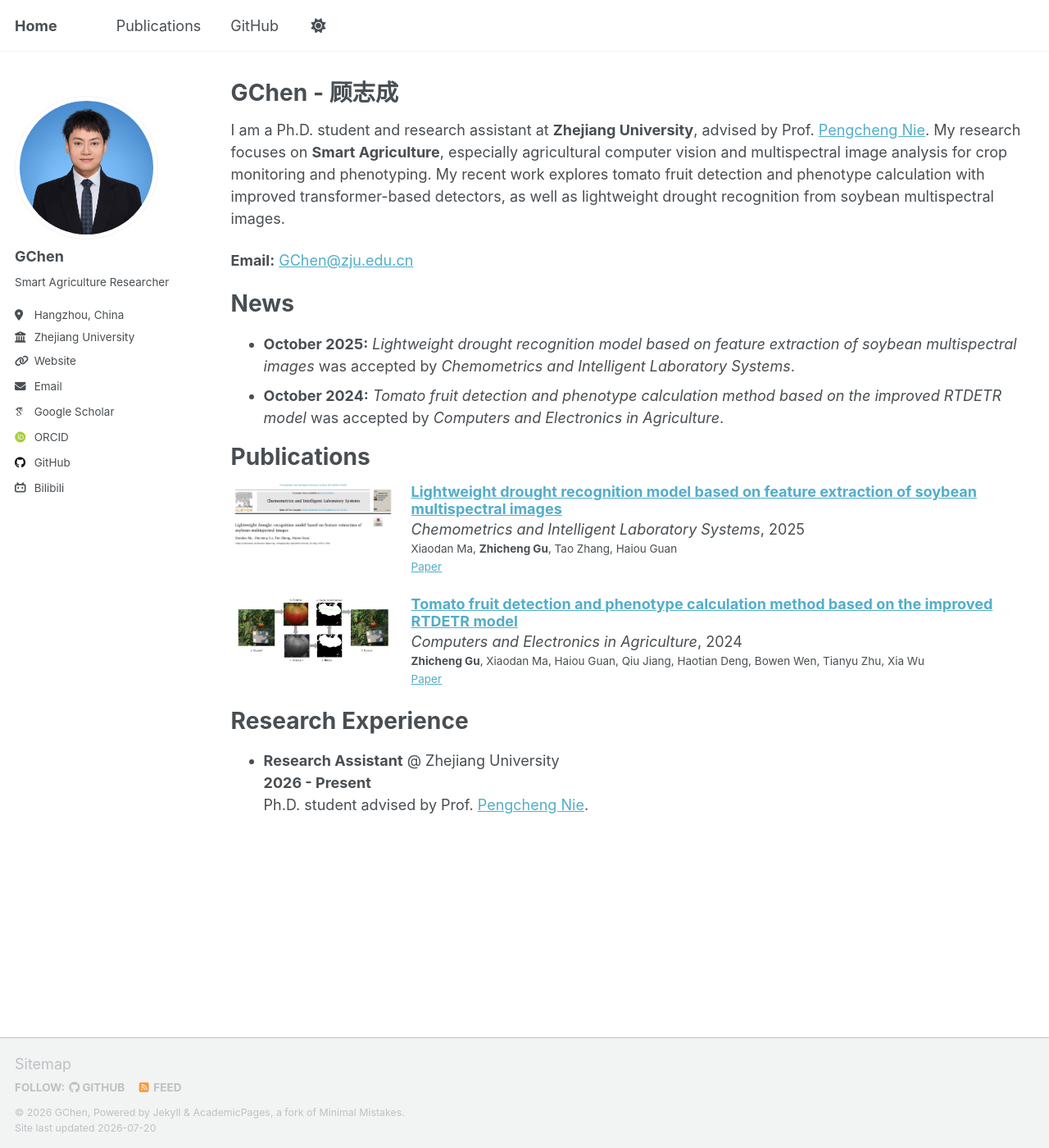
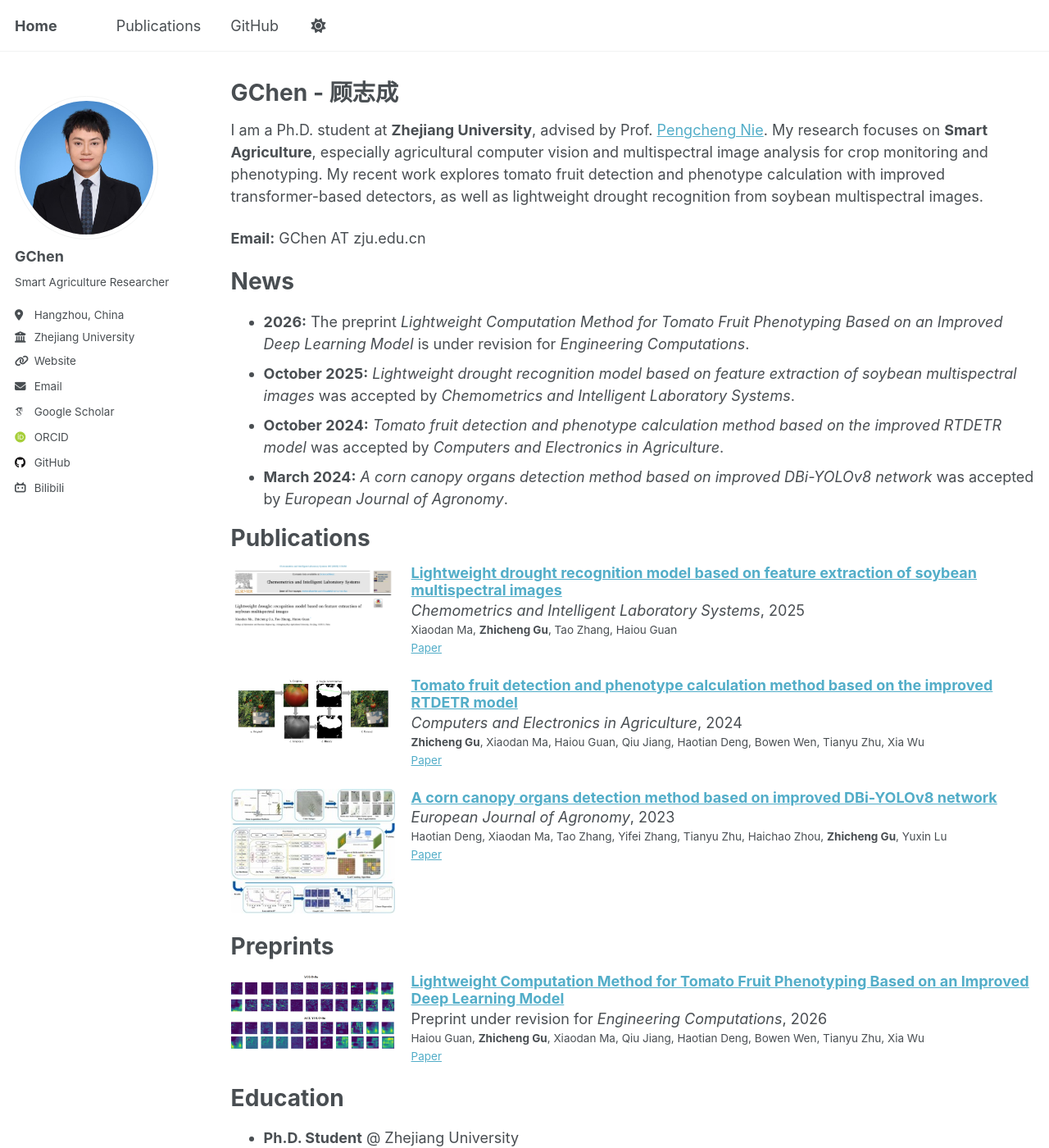
Before and after one commit to GChenai/GChenai.github.io, a Jekyll site: the page built from _pages/about.md, in a window 1280 px wide and 1400 px high. Shown: the whole window at 82% size. Built offline with Jekyll 4.4.1, drawn with Linux system fonts in a browser that asks for light colours; some web fonts are replaced; a script that is not in the unit is left out.

Commit message:
Add corn paper and tomato preprint

```diff
--- a/_config.yml
+++ b/_config.yml
@@ -84,6 +84,8 @@ author:
 publication_category:
   manuscripts:
     title: 'Journal Articles'
+  preprints:
+    title: 'Preprints'
 
 # Site Settings
 teaser                   :  # filename of teaser fallback teaser image placed in /images/ for social media previews
--- a/_includes/archive-single.html
+++ b/_includes/archive-single.html
@@ -34,7 +34,9 @@
         <a href="{{ base_path }}{{ post.url }}" rel="permalink">{{ title }}</a>
       </h2>
 
-      {% if post.venue %}
+      {% if post.status %}
+        <p class="publication-card__venue">{{ post.status }}{% if post.venue %} for <i>{{ post.venue }}</i>{% endif %}{% if post.date %}, {{ post.date | date: "%Y" }}{% endif %}</p>
+      {% elsif post.venue %}
         <p class="publication-card__venue"><i>{{ post.venue }}</i>{% if post.date %}, {{ post.date | date: "%Y" }}{% endif %}</p>
       {% endif %}
 
--- a/_layouts/single.html
+++ b/_layouts/single.html
@@ -36,6 +36,8 @@ layout: default
 
         {% if page.collection == 'teaching' %}
           <p> {{ page.type }}, <i>{{ page.venue }}</i>, {{ page.date | default: "1900-01-01" | date: "%Y" }} </p>
+        {% elsif page.collection == 'publications' and page.status %}
+          <p>{{ page.status }}{% if page.venue %} for <i>{{ page.venue }}</i>{% endif %}{% if page.date %}, {{ page.date | default: "1900-01-01" | date: "%Y" }}{% endif %}</p>
         {% elsif page.venue and page.date %}
           <p>Published in <i>{{ page.venue }}</i>, {{ page.date | default: "1900-01-01" | date: "%Y" }} </p>
         {% elsif page.date %}
--- a/_pages/about.md
+++ b/_pages/about.md
@@ -8,26 +8,39 @@ redirect_from:
   - /about.html
 ---
 
-I am a Ph.D. student and research assistant at **Zhejiang University**, advised by Prof. [Pengcheng Nie](https://person.zju.edu.cn/npc). My research focuses on **Smart Agriculture**, especially agricultural computer vision and multispectral image analysis for crop monitoring and phenotyping. My recent work explores tomato fruit detection and phenotype calculation with improved transformer-based detectors, as well as lightweight drought recognition from soybean multispectral images.
+I am a Ph.D. student at **Zhejiang University**, advised by Prof. [Pengcheng Nie](https://person.zju.edu.cn/npc). My research focuses on **Smart Agriculture**, especially agricultural computer vision and multispectral image analysis for crop monitoring and phenotyping. My recent work explores tomato fruit detection and phenotype calculation with improved transformer-based detectors, as well as lightweight drought recognition from soybean multispectral images.
 
-**Email:** [GChen@zju.edu.cn](mailto:GChen@zju.edu.cn)
+**Email:** GChen AT zju.edu.cn
 
 News
 ======
 
+- **2026:** The preprint *Lightweight Computation Method for Tomato Fruit Phenotyping Based on an Improved Deep Learning Model* is under revision for *Engineering Computations*.
 - **October 2025:** *Lightweight drought recognition model based on feature extraction of soybean multispectral images* was accepted by *Chemometrics and Intelligent Laboratory Systems*.
 - **October 2024:** *Tomato fruit detection and phenotype calculation method based on the improved RTDETR model* was accepted by *Computers and Electronics in Agriculture*.
+- **March 2024:** *A corn canopy organs detection method based on improved DBi-YOLOv8 network* was accepted by *European Journal of Agronomy*.
 
 Publications
 ======
 
 {% for post in site.publications reversed %}
-  {% include archive-single.html %}
+  {% if post.category != "preprints" %}
+    {% include archive-single.html %}
+  {% endif %}
 {% endfor %}
 
-Research Experience
+Preprints
 ======
 
-- **Research Assistant** @ Zhejiang University<br>
+{% for post in site.publications reversed %}
+  {% if post.category == "preprints" %}
+    {% include archive-single.html %}
+  {% endif %}
+{% endfor %}
+
+Education
+======
+
+- **Ph.D. Student** @ Zhejiang University<br>
   **2026 - Present**<br>
   Ph.D. student advised by Prof. [Pengcheng Nie](https://person.zju.edu.cn/npc).
--- /dev/null
+++ b/_publications/2023-01-01-corn-canopy-organs-detection-dbiyolov8.md
@@ -0,0 +1,19 @@
+---
+title: "A corn canopy organs detection method based on improved DBi-YOLOv8 network"
+collection: publications
+category: manuscripts
+permalink: /publication/corn-canopy-organs-detection-dbiyolov8
+excerpt: "A corn canopy organs detection method based on an improved DBi-YOLOv8 network."
+date: 2023-01-01
+venue: "European Journal of Agronomy"
+authors: "Haotian Deng, Xiaodan Ma, Tao Zhang, Yifei Zhang, Tianyu Zhu, Haichao Zhou, **Zhicheng Gu**, Yuxin Lu"
+doi: "10.1016/j.eja.2023.127076"
+doiurl: "https://doi.org/10.1016/j.eja.2023.127076"
+header:
+  teaser: "European.jpg"
+citation: "Deng H, Ma X, Zhang T, et al. (2023). &quot;A corn canopy organs detection method based on improved DBi-YOLOv8 network.&quot; <i>European Journal of Agronomy</i>, 127076."
+---
+
+This article proposes a corn canopy organs detection method based on an improved DBi-YOLOv8 network.
+
+[DOI: 10.1016/j.eja.2023.127076](https://doi.org/10.1016/j.eja.2023.127076)
--- /dev/null
+++ b/_publications/2026-01-01-tomato-fruit-phenotyping-preprint.md
@@ -0,0 +1,21 @@
+---
+title: "Lightweight Computation Method for Tomato Fruit Phenotyping Based on an Improved Deep Learning Model"
+collection: publications
+category: preprints
+permalink: /publication/tomato-fruit-phenotyping-preprint
+excerpt: "A lightweight computation method for tomato fruit phenotyping based on an improved deep learning model."
+date: 2026-01-01
+venue: "Engineering Computations"
+status: "Preprint under revision"
+authors: "Haiou Guan, **Zhicheng Gu**, Xiaodan Ma, Qiu Jiang, Haotian Deng, Bowen Wen, Tianyu Zhu, Xia Wu"
+paperurl: "https://papers.ssrn.com/sol3/papers.cfm?abstract_id=5056543"
+doi: "10.2139/ssrn.5056543"
+doiurl: "https://dx.doi.org/10.2139/ssrn.5056543"
+header:
+  teaser: "tmt-net.png"
+citation: "Guan H, Gu Z, Ma X, et al. (2026). &quot;Lightweight Computation Method for Tomato Fruit Phenotyping Based on an Improved Deep Learning Model.&quot; SSRN preprint, under revision for <i>Engineering Computations</i>."
+---
+
+This preprint presents a lightweight computation method for tomato fruit phenotyping based on an improved deep learning model.
+
+[Preprint](https://papers.ssrn.com/sol3/papers.cfm?abstract_id=5056543)
```
Also changed, not shown: _pages/publications.html (+15 -1 lines), images/European.jpg (added), images/tmt-net.png (added).
